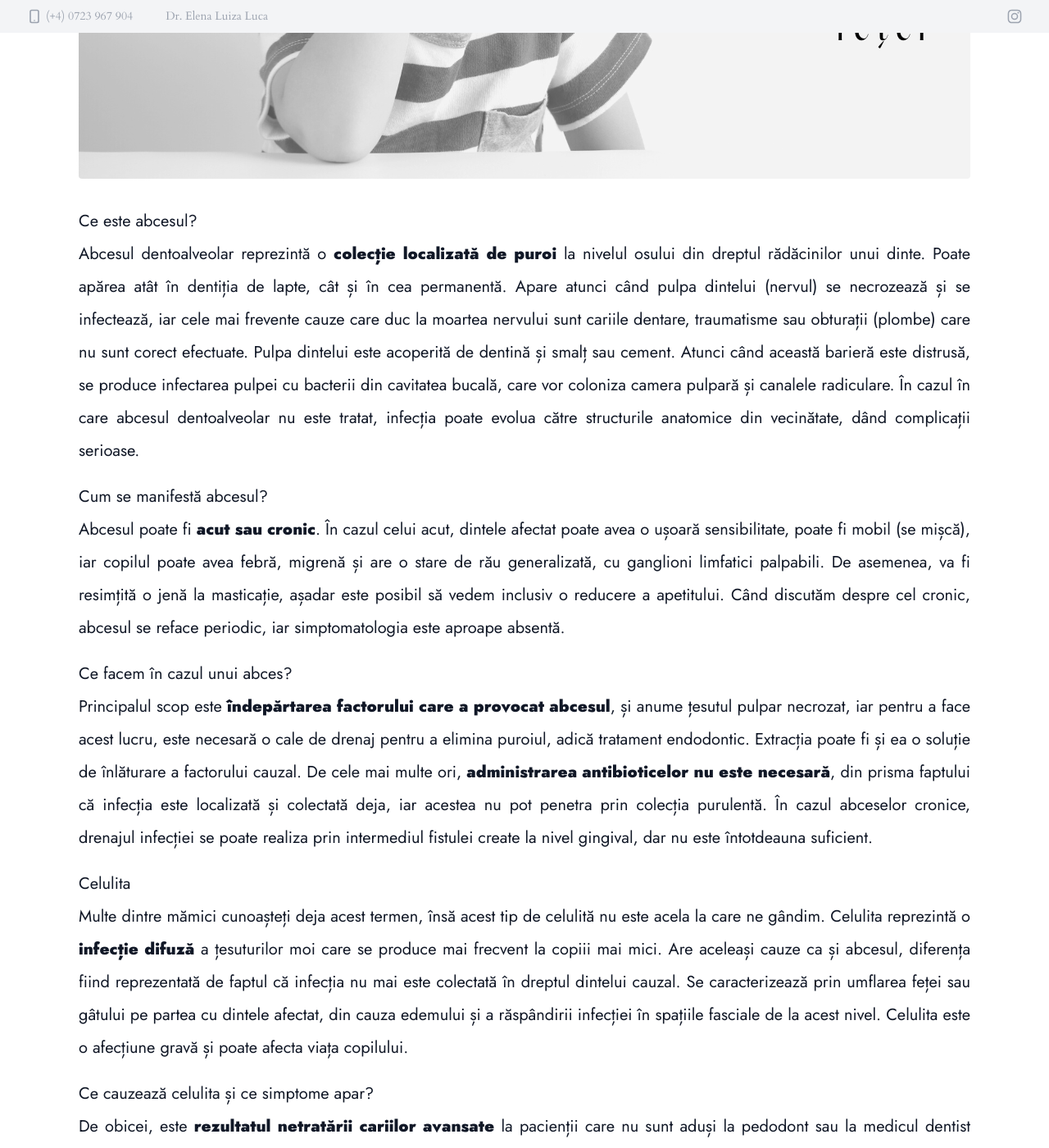
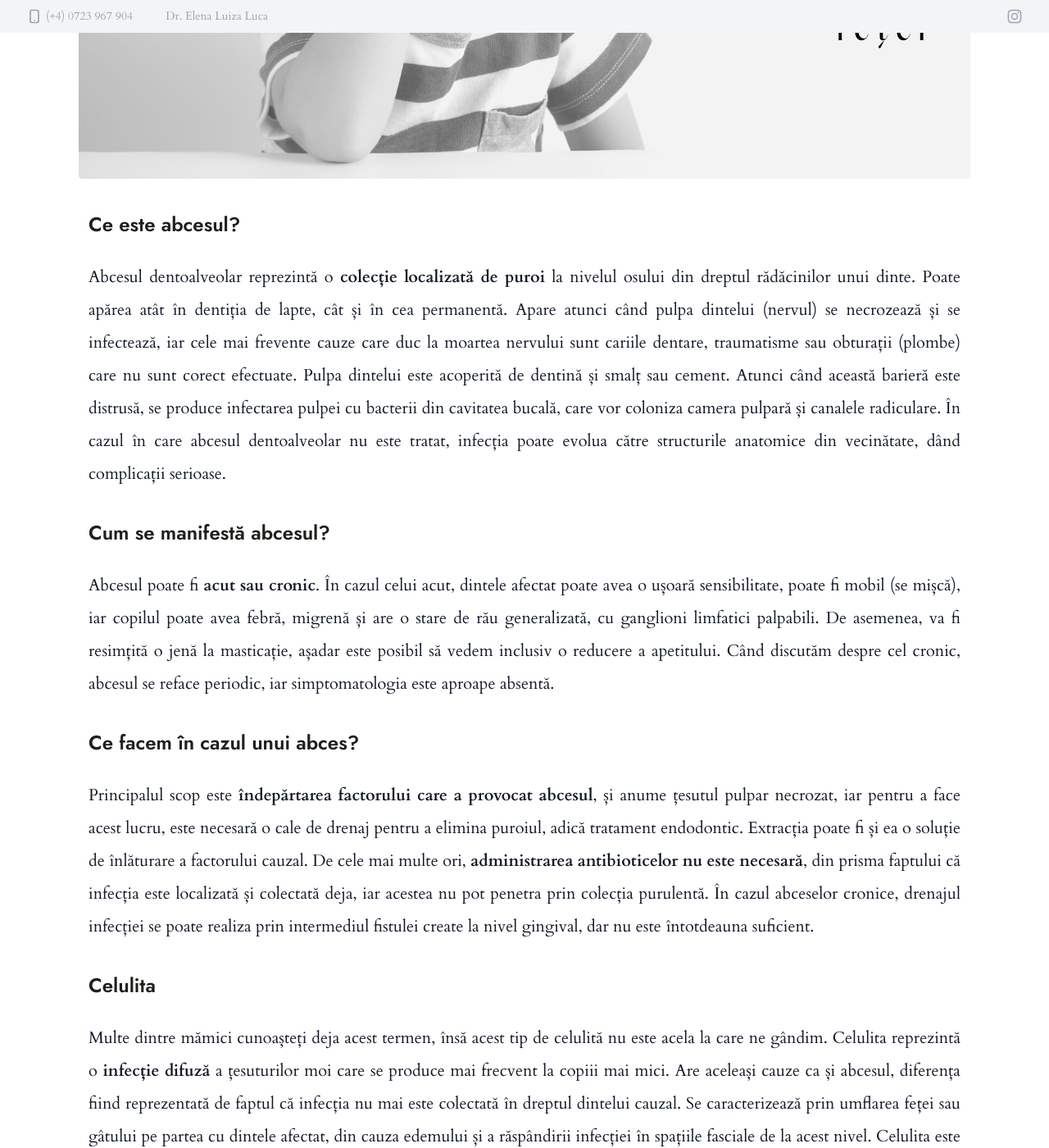
Before and after one commit to luizaluca/luizaluca.github.io, a Jekyll site: the page built from _posts/2022-7-18-abces.md, in a window 1280 px wide and 1400 px high, scrolled down 550 px. Shown: the whole window at 82% size. Built offline with Jekyll 4.4.1, drawn with Linux system fonts in a browser that asks for light colours; nearby versions of some CDN libraries; some of the changed text lies outside the part shown.

Commit message:
Article fixes and upgrades

```diff
--- a/_includes/head.html
+++ b/_includes/head.html
@@ -62,7 +62,7 @@
   </style>
   <link rel="preconnect" href="https://fonts.googleapis.com">
   <link rel="preconnect" href="https://fonts.gstatic.com" crossorigin>
-  <link href="https://fonts.googleapis.com/css2?family=Cardo:wght@200;400;600;700;800&display=swap" rel="stylesheet">
+  <link href="https://fonts.googleapis.com/css2?family=Cardo:200,400,600,700,800&display=swap" rel="stylesheet">
   <link href="https://fonts.googleapis.com/css?family=Jost:100,300,400,600,900" rel="stylesheet">
   <link href="{{ site.baseurl }}/assets/css/blog.css" rel="stylesheet" />
 </head>
--- a/_layouts/post.html
+++ b/_layouts/post.html
@@ -13,7 +13,7 @@ layout: default
       </div>
     {% endif %}
 
-    <div class="blog-content mt-6 jost">
+    <div class="blog-content mt-6">
       {{ content }}
     </div>
 
@@ -28,7 +28,19 @@ layout: default
     </div>
     {% endif %}
   </article>
+
+  <div class="px-3">
+    <h3 class="text-xl jost font-weight-bold mb-4">Citeste mai departe</h3>
+    <ul class="list-disc pl-4">
+      {% for post in site.posts | limit:3 %}
+        {% if post.title != page.title %}
+          <li><a href="">{{ post.title }}</a></li>
+        {% endif %}
+      {% endfor %}
+    </ul>
+  </div>
 </div>
+
 
 <div class="relative py-32 px-8 bg-gray-50 overflow-hidden">
   <div class="max-w-7xl mx-auto px-4 justify-between sm:px-6 lg:px-8">
@@ -42,7 +54,7 @@ layout: default
       />
     </div>
     <div class="px-6 flex items-center flex-col">
-      <h2 class="text-6xl font-semibold">Cine sunt eu?</h2>
+      <h2 class="text-4xl md:text-6xl font-semibold">Cine sunt eu?</h2>
       <img src="{{ site.url }}/assets/img/pink border.svg" class='w-24 mt-3' />
     </div>
   </div>
--- a/assets/css/blog.scss
+++ b/assets/css/blog.scss
@@ -6,10 +6,15 @@
   font-size: 1.25rem;
   color: rgb(17, 24, 39);
   text-align: justify;
+  padding: 0 0.75rem;
 
   p {
     margin-top: 0;
     margin-bottom: 1rem;
+
+    strong {
+      font-weight: 800 !important;
+    }
   }
 
   ul {
@@ -18,4 +23,13 @@
     margin-bottom: 1rem;
     padding-left: 2rem;
   }
+
+  h2 {
+    font-family: Jost;
+    color: #211f1c;
+    margin-bottom: 1.25rem;
+    margin-top: 1.75rem;
+    font-size: 1.5rem;
+    font-weight: 600;
+  }
 }
```
Also changed, not shown: Gemfile.lock.
